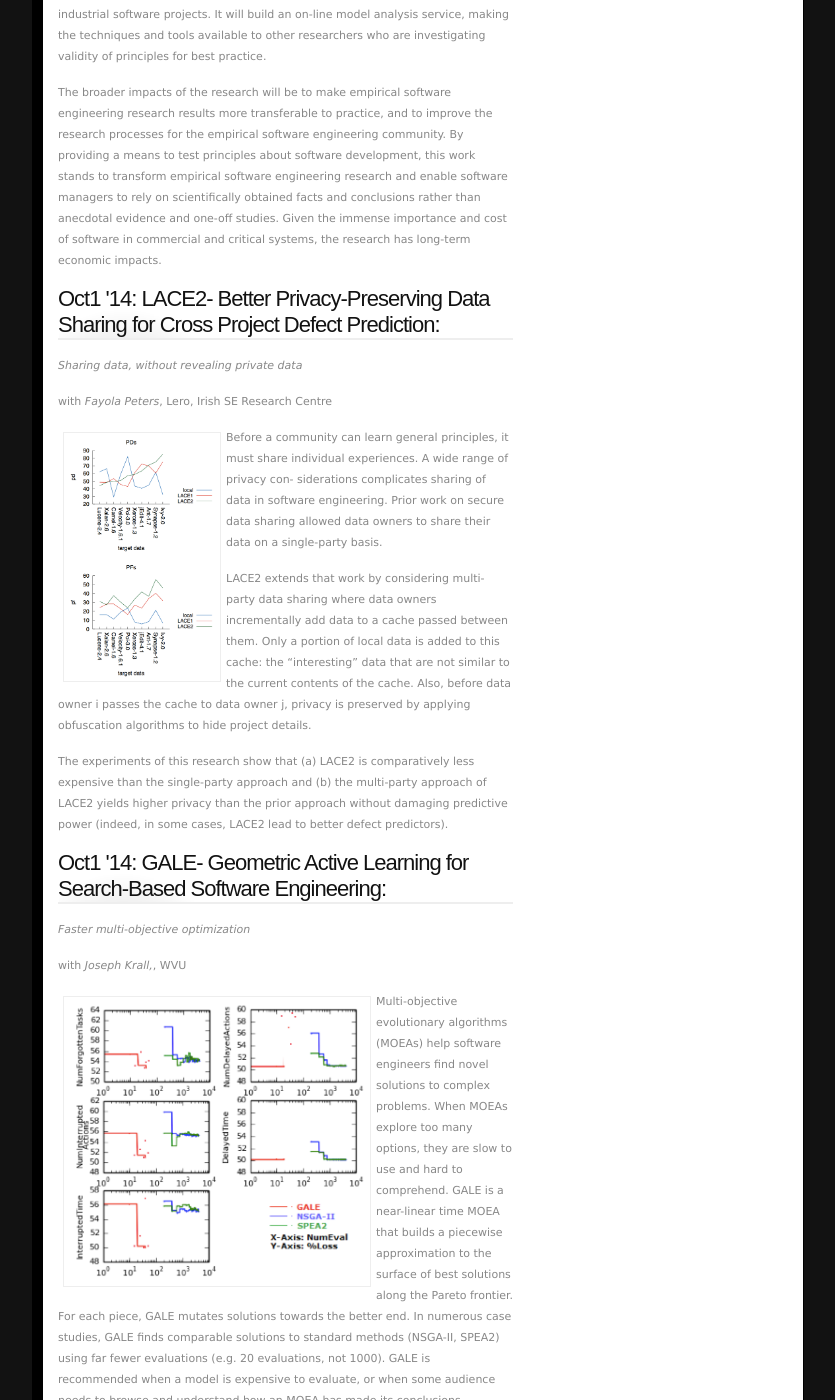
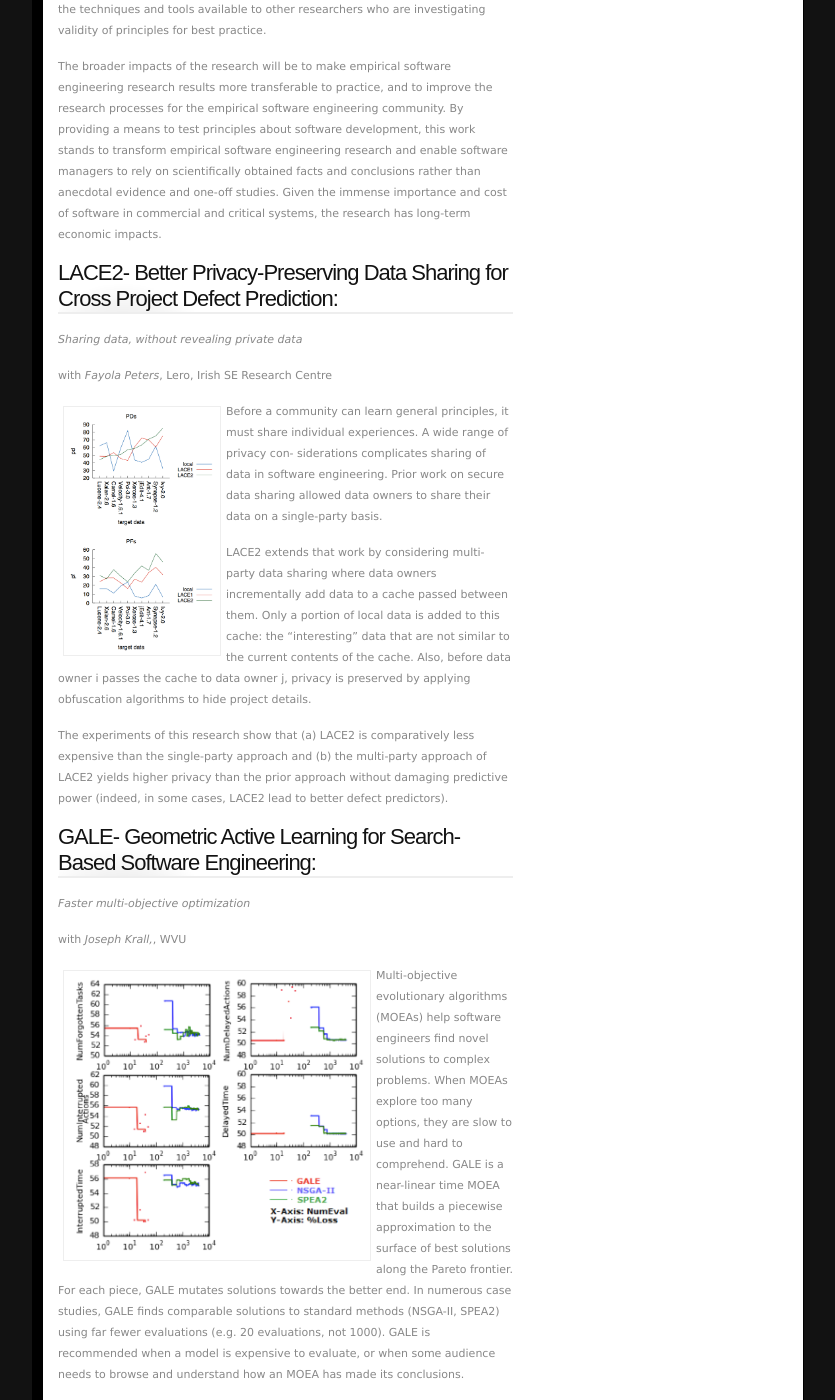
Before and after one commit to ai-se/ai-se.github.io, a Jekyll site: the page built from projects/index.html, in a window 1280 px wide and 1400 px high, scrolled down 3276 px. Shown: the whole window, without its empty margins (223-1058 px from the left). Built offline with Jekyll 4.4.1, drawn with Linux system fonts in a browser that asks for light colours; Markdown is read by kramdown in place of the engine named in the settings; comment, search, counter and statistics services are not loaded; some of the changed text lies outside the part shown.

Commit message:
Update index.html

```diff
--- a/projects/index.html
+++ b/projects/index.html
@@ -4,7 +4,7 @@
 ---
 
  {% for post in site.categories.projects   do  %}
-    <h2> {{post.date | date: "%b%-d '%y"}}: {{post.title}}: </h2>
+    <h2> {{post.title}}: </h2>
                   <p> <em>{{post.excerpt}}</em></p>
                   <p>{{post.content}}</p>
  {% endfor %}
```
